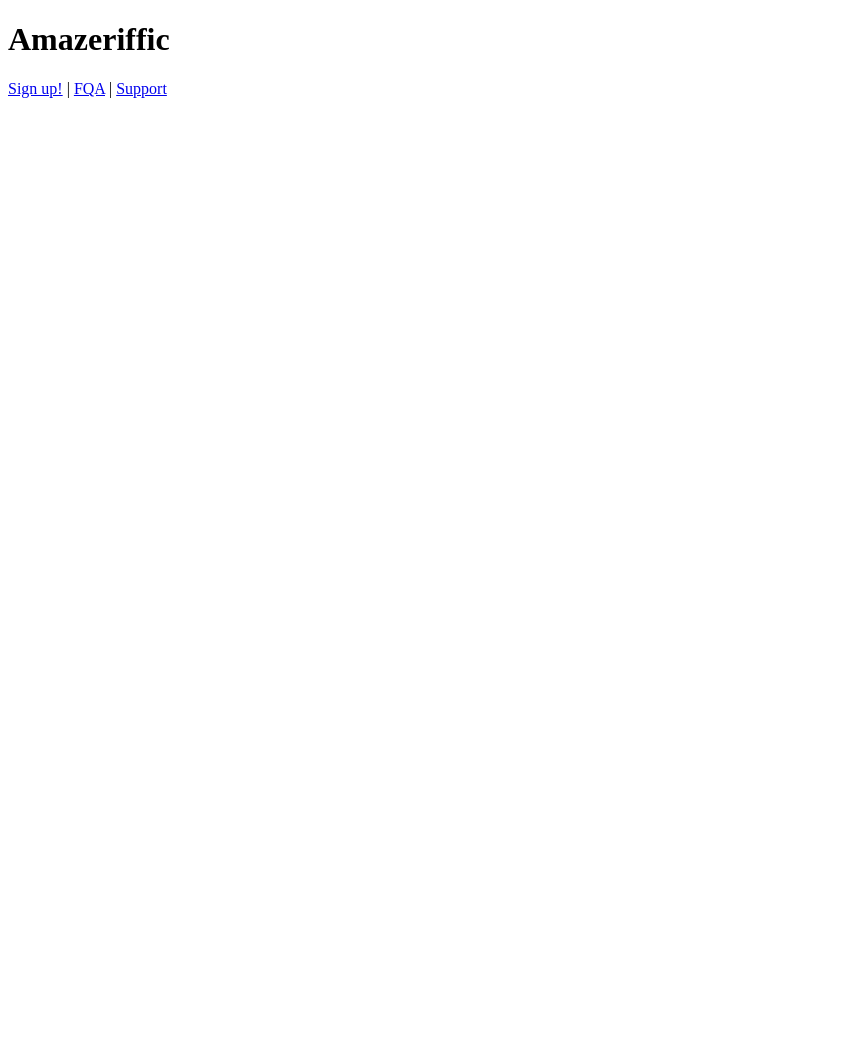
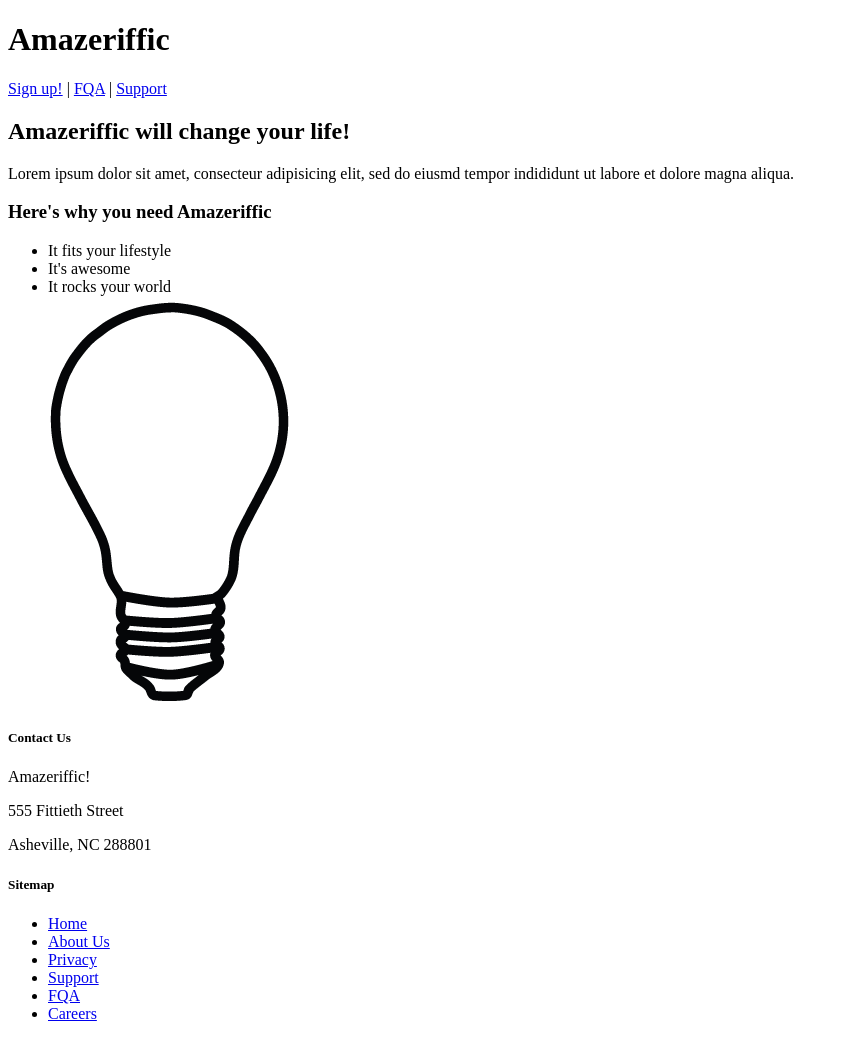
Before and after one commit to BytingBucs2-0/JBoisrond_Amazeriffic, a plain HTML site: page index.html in a window 1280 px wide. Shown: the whole page, without its empty margins (0-848 px from the left). Before the commit the page ends 800 px from the top, so only its background shows below. Drawn offline with Linux system fonts and the light colour scheme.

Commit message:
Add ul, li in the footer to complete assignment

```diff
--- a/index.html
+++ b/index.html
@@ -11,14 +11,45 @@
 			<nav>
 				<a href="#">Sign up!</a> |
 				<a href="#">FQA</a> |
+
 				<a href="#">Support</a>
 			</nav>
 		</header>
 
 		<main>
+			<h2>Amazeriffic will change your life!</h2>
+			<p>Lorem ipsum dolor sit amet, consecteur adipisicing elit, sed do
+			eiusmd tempor indididunt ut labore et dolore magna aliqua.</p>
+
+			<h3>Here's why you need Amazeriffic</h3>
+			<ul>
+				<li> It fits your lifestyle</li>
+				<li> It's awesome</li>
+				<li> It rocks your world</li>
+
+				<img src="lightbulb.png" alt="an image of a light bulb" />
+			</ul>
 		</main>
 
 		<footer>
+			<div class="contact">
+				<h5>Contact Us</h5>
+				<p>Amazeriffic!</p>
+				<P>555 Fittieth Street</p>
+				<p>Asheville, NC 288801</p>
+			</div>
+
+			<div class="sitemap">
+				<h5>Sitemap</h5>
+				<ul>
+					<li><a href="#">Home</a></li>
+					<li><a href="#">About Us</a></li>
+					<li><a href="#">Privacy</a></li>
+					<li><a href="#">Support</a></li>
+					<li><a href="#">FQA</a></li>
+					<li><a href="#">Careers</a></li>
+				</ul>
+			</div>
 		</footer>
 
 	</body>
```
